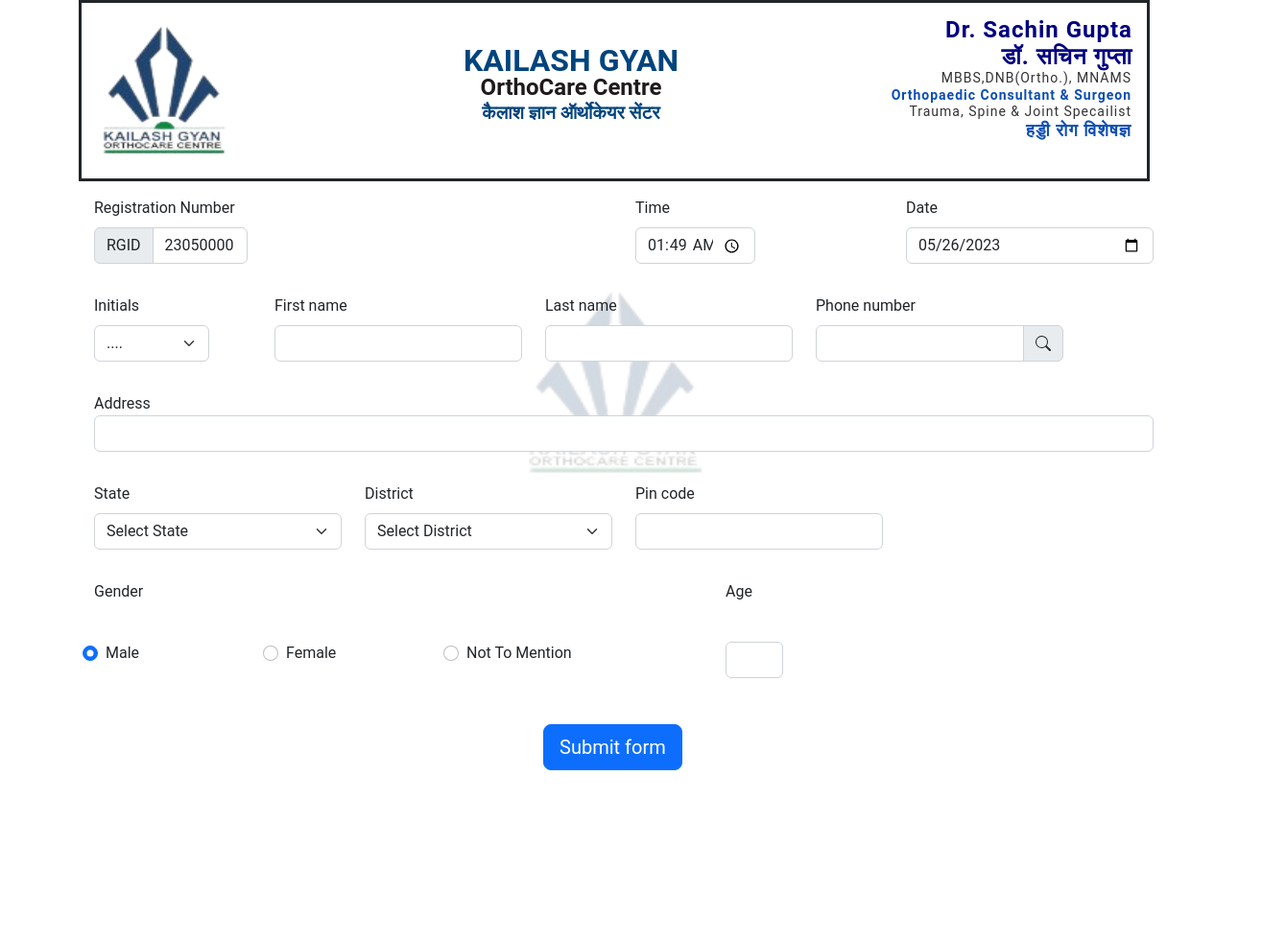
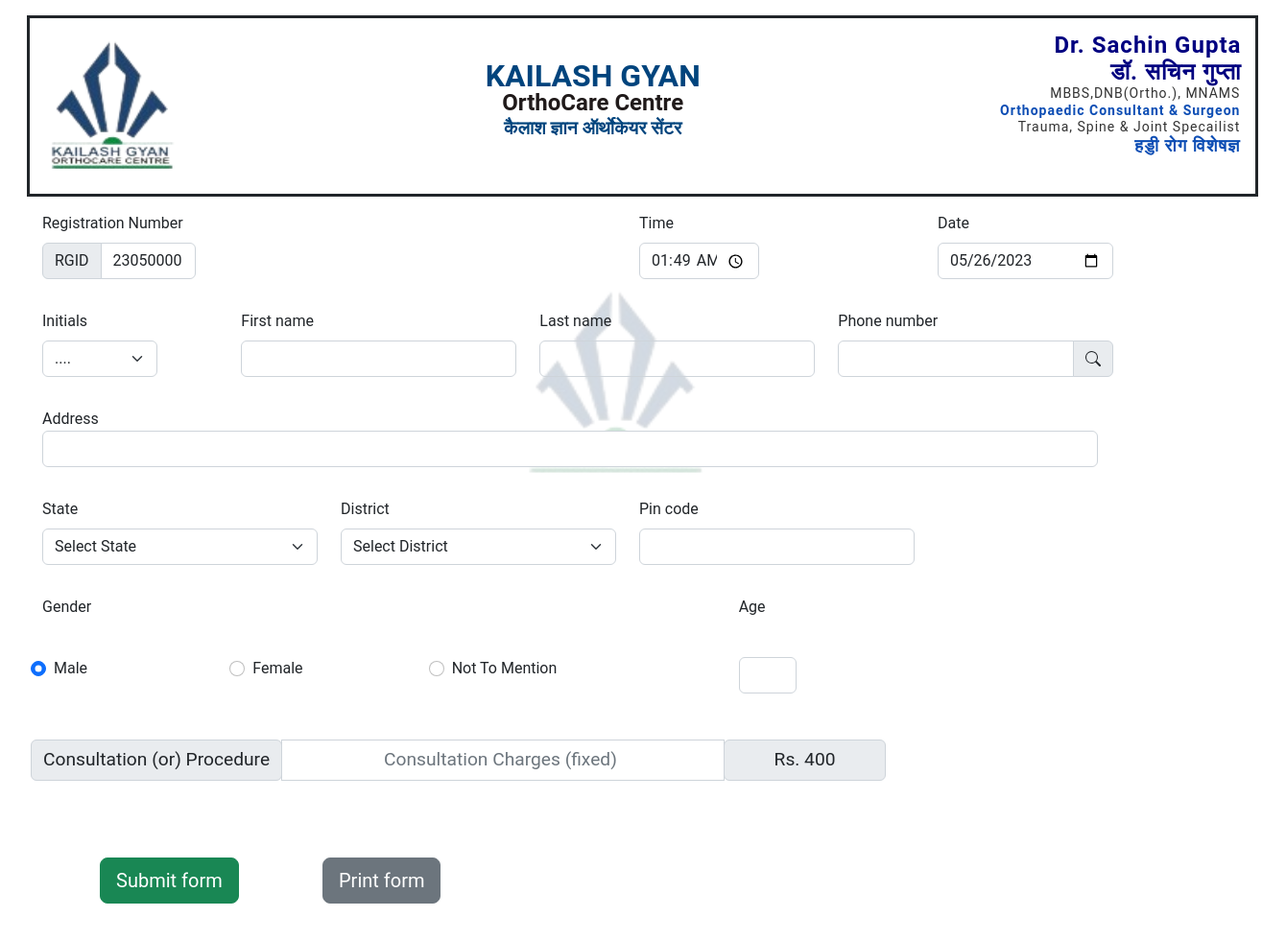
Before and after one commit to Archit-Gupta-CSE/billing-app, an Electron app: page public/index.html in a window 1280 px wide. Shown: the whole page at 96% size, 1340 px wide, since content can reach past the window. Before the commit the page ends 835 px from the top, so only its background shows below. Drawn offline with Linux system fonts and the light colour scheme; no server answers.

Commit message:
minor changes

```diff
--- /dev/null
+++ b/printoutline/print.css
@@ -0,0 +1,42 @@
+.background {
+  background-image: url('../public/assets/WhatsApp Image 2023-05-18 at 15.52.13 (1).jpeg');
+  background-repeat: no-repeat;
+  background-size: 148mm 210mm; /* A5 size */
+  height: 100%; /* Adjust the height as needed */
+  width: 100%; /* Adjust the width as needed */
+}
+
+form {
+  position: absolute;
+  top: 50%;
+  left: 50%;
+  transform: translate(-50%, -50%);
+  /* Set other styles for the form */
+}
+.textfieldname {
+  position: fixed;
+  top: -205px;
+  left: -200px;
+}
+
+.textfieldage {
+  position: fixed;
+  top: -165px;
+  left: -200px;
+}
+
+.textboxname {
+  position: absolute;
+  padding: 0px;
+  border: none;
+  border-bottom: 1.5px dotted #000;
+  outline: none;
+}
+.textboxage {
+  position: absolute;
+  width: 140%;
+  padding: 0px;
+  border: none;
+  border-bottom: 1.5px dotted #000;
+  outline: none;
+}
--- a/public/css/index.css
+++ b/public/css/index.css
@@ -1,7 +1,7 @@
-@import url("../assets/Roboto-Regular.ttf");
+@import url('../assets/Roboto-Regular.ttf');
 
 * {
-  font-family: "Roboto", sans-serif;
+  font-family: 'Roboto', sans-serif;
 }
 body {
   transition: all 0.3s ease;
@@ -22,7 +22,7 @@
   background: white;
 }
 .prescription {
-  width: 100%;
+  width: 115%;
   margin: 0 auto;
   border: 1px solid lightgrey;
 }
@@ -111,6 +111,10 @@
 .text_box_initials {
   width: 120px;
 }
+/* .textboxclassprice {
+  width: 1000px;
+  height: 1px;
+} */
 
 .textboxclasstime {
   width: 125px;
@@ -124,6 +128,9 @@
 .textboxclassage {
   width: 60px;
 }
+.textboxadd {
+  width: 1100px;
+}
 .no-arrow::-webkit-inner-spin-button {
   display: none;
 }
--- a/public/index.html
+++ b/public/index.html
@@ -10,7 +10,7 @@
     <title>Billing App</title>
   </head>
   <body>
-    <div class="container">
+    <div class="container m-3">
       <table
         class="prescription border-dark borderth"
         style="background-color: white"
@@ -19,7 +19,7 @@
         <tbody>
           <tr height="15%">
             <td colspan="2">
-              <div class="header">
+              <div class="header col-12">
                 <div class="logo col-3 border-0">
                   <img src="assets/logo1.png" />
                 </div>
@@ -82,7 +82,7 @@
       <form class="row" id="billForm" name="billMainForm">
         <div class="mb-3">
           <div class="row p-3">
-            <div class="col-6">
+            <div class="col-md-6">
               <label for="billNumber" class="form-label"
                 >Registration Number</label
               >
@@ -99,16 +99,16 @@
                 />
               </div>
             </div>
-            <div class="col-3">
+            <div class="col-md-3">
               <label for="timeInput" class="form-label">Time</label>
               <input
                 type="time"
                 id="timeInput"
                 name="time"
-                class="form-control textboxclasstime"
+                class="form-control textboxclasstime bg-transparent"
               />
             </div>
-            <div class="col-3">
+            <div class="col-md-2">
               <label for="dateInput" class="form-label">Date</label>
               <input
                 type="date"
@@ -135,7 +135,7 @@
                 <option value="Miss">Miss.</option>
               </select>
             </div>
-            <div class="col-md-3">
+            <div class="col-md-3 col-lg-3">
               <label for="validationDefault01" class="form-label"
                 >First name</label
               >
@@ -153,7 +153,7 @@
               >
               <input
                 type="text"
-                class="form-control"
+                class="form-control bg-transparent"
                 id="validationDefault02"
                 name="lastName"
                 required
@@ -201,7 +201,7 @@
                 <label for="inputAddress">Address</label>
                 <input
                   type="text"
-                  class="form-control"
+                  class="form-control textboxadd"
                   id="inputAddress"
                   name="address"
                   required
@@ -781,15 +781,60 @@
             </div>
           </div>
         </div>
-        <div class="mx-auto p-3" style="width: 200px">
+        <div class="row p-3">
+          <div class="col-10">
+            <div class="input-group">
+              <div class="input-group-prepend">
+                <span
+                  class="input-group-text"
+                  id="basic-addon3"
+                  style="font-size: 120%"
+                  >Consultation (or) Procedure</span
+                >
+              </div>
+              <input
+                type="text"
+                class="form-control text-muted text-center col-2"
+                aria-label="Rs amount (with dot and two decimal places)"
+                value="Consultation Charges (fixed) "
+                style="font-size: 120%"
+                id="PandC"
+                readonly
+              />
+              <div class="input-group-append">
+                <input
+                  type="text"
+                  class="input-group-text col-7"
+                  id="newPrice"
+                  name="newPrice"
+                  style="font-size: 120%"
+                  readonly
+                />
+              </div>
+            </div>
+          </div>
+        </div>
+        <div class="row m-5">
+          <div class="m-3" style="width: 200px">
             <button
-            class="btn btn-primary btn-lg"
+              class="btn btn-success btn-lg"
               type="submit"
               id="finalSubmit"
               name="fsubmit"
             >
               Submit form
             </button>
+          </div>
+          <div class="m-3" style="width: 200px">
+            <button
+              class="btn btn-secondary btn-lg"
+              type="button"
+              id="printForm"
+              name="printF"
+            >
+              Print form
+            </button>
+          </div>
         </div>
         <div
           id="alertContainer"
--- a/public/js/form.js
+++ b/public/js/form.js
@@ -34,6 +34,9 @@
     (now.getMonth() + 1).toString().padStart(2, '0') +
     '0000';
   billNumberField.value = defaultBillNumber;
+  var price = document.getElementById('newPrice');
+  var defaultPrice = 'Rs. 400';
+  price.value = defaultPrice;
 });
 
 form.addEventListener('submit', function (event) {
@@ -93,6 +96,11 @@
   // Format the date as "YYYY-MM-DD" and set it as the default value of the date input
   var formattedDate = now.toISOString().slice(0, 10);
   dateInput.value = formattedDate;
+  var text23 = document.getElementById('PandC');
+  text23.value = 'Consultation Charges (fixed) ';
+  var price = document.getElementById('newPrice');
+  var defaultPrice = 'Rs. 400';
+  price.value = defaultPrice;
 });
 
 searchWithPhone.addEventListener('click', event => {
@@ -127,6 +135,8 @@
   } else {
     showAlert("User doesn't exists!!");
   }
+  var text23 = document.getElementById('PandC');
+  text23.value = 'Consultation Charges (fixed) ';
 });
 function showAlert(message, alertType) {
   // Create the alert element
@@ -143,3 +153,21 @@
     alertElement.remove();
   }, 3000); // 3000 milliseconds = 3 seconds (adjust as needed)
 }
+const printButton = document.getElementById('printForm');
+printButton.addEventListener('click', () => {
+  // Retrieve values from the initial form
+  const name =
+    document.getElementById('validationDefault01').value +
+    ' ' +
+    document.getElementById('validationDefault02').value;
+  const age = document.getElementById('patient_age').value;
+
+  // Create a new window to display the populated form
+  const newWindow = window.open('..\\printoutline\\printformat.html');
+
+  // When the new window is fully loaded, populate the form with the retrieved values
+  newWindow.onload = () => {
+    newWindow.document.getElementById('firstN').value = name;
+    newWindow.document.getElementById('patient_age').value = age;
+  };
+});
```
Also changed, not shown: main.js (+41 -39 lines), printoutline/printformat.html (+26 -5 lines). Lines whose indentation alone changed are shown as unchanged.
